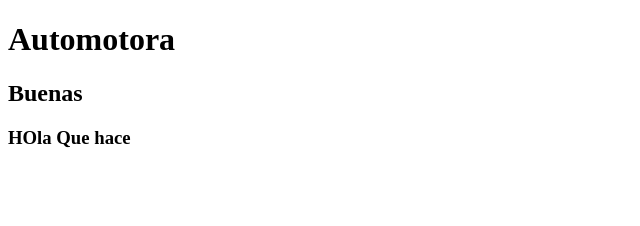
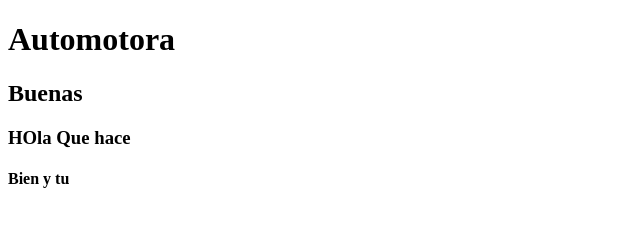
Before and after one commit to mclovinra/01, a plain HTML site: page index.html in a window 1280 px wide. Shown: the full height of the page, 0-640 px from the left. Drawn offline with Linux system fonts and the light colour scheme.

Commit message:
cambio_prueba

```diff
--- a/index.html
+++ b/index.html
@@ -10,6 +10,7 @@
     <H1>Automotora</H1>
     <h2>Buenas</H2>
         <h3>HOla Que hace</h3>
+        <h4>Bien y tu</h4>
 
 </body>
 </html>
```
